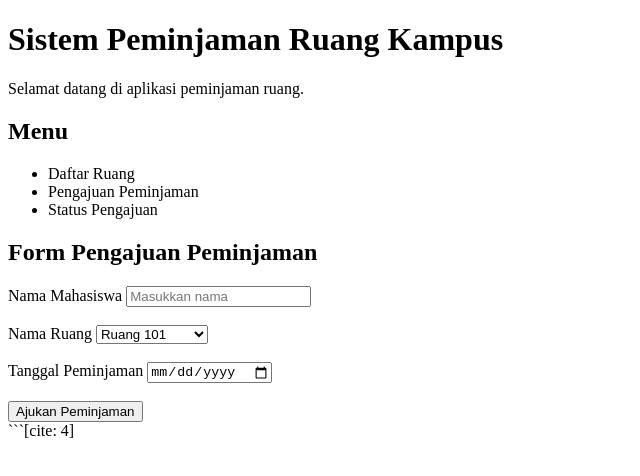
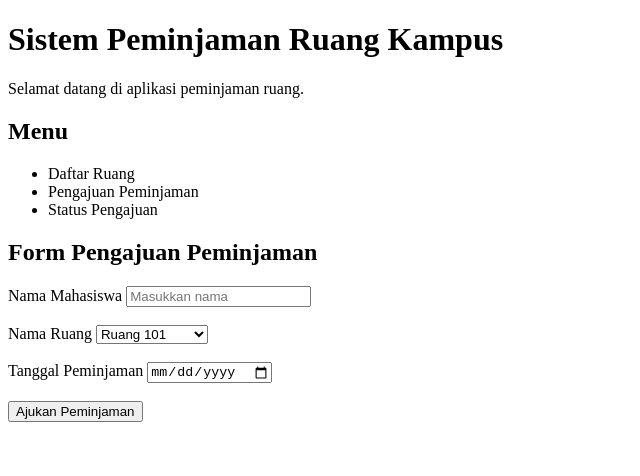
Before and after one commit to ahmadfahrih305-oss/peminjaman-ruang, a plain HTML site: page index.html in a window 1280 px wide. Shown: the full height of the page, 0-640 px from the left. Drawn offline with Linux system fonts and the light colour scheme.

Commit message:
feat: memperbarui halaman index.html

````diff
--- a/index.html
+++ b/index.html
@@ -41,4 +41,3 @@
     </form>
 </body>
 </html>
-```[cite: 4]
````
